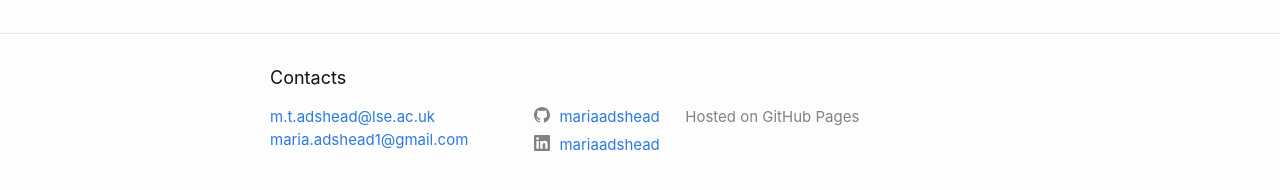
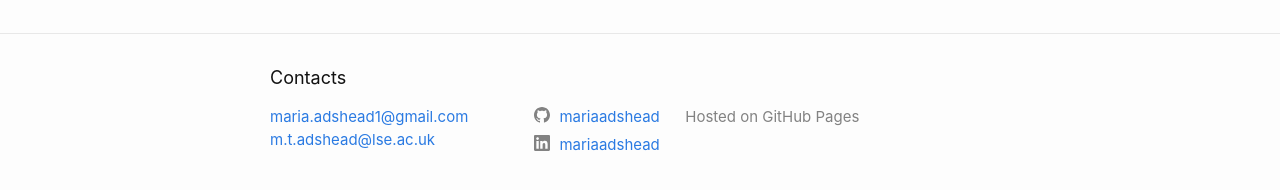
Before and after one commit to mariaadshead/mariaadshead.github.io, a Jekyll site: the page built from docs/index.markdown, in a window 1280 px wide. Shown: the part 684-874 px from the top of the page. Built offline with Jekyll 4.4.1, drawn with Linux system fonts in a browser that asks for light colours.

Commit message:
Update footer.html

```diff
--- a/docs/_includes/footer.html
+++ b/docs/_includes/footer.html
@@ -9,12 +9,12 @@
       <div class="footer-col footer-col-1">
         <ul class="contact-list">
           <li class="p-name">
-              {%- if site.alt_email -%}
-              <li><a class="u-email" href="mailto:{{ site.alt_email }}">{{ site.alt_email }}</a></li>
+              {%- if site.email -%}
+              <li><a class="u-email" href="mailto:{{ site.email }}">{{ site.email }}</a></li>
               {%- endif -%}
             </li>
-            {%- if site.email -%}
-            <li><a class="u-email" href="mailto:{{ site.email }}">{{ site.email }}</a></li>
+            {%- if site.alt_email -%}
+            <li><a class="u-email" href="mailto:{{ site.alt_email }}">{{ site.alt_email }}</a></li>
             {%- endif -%}
         </ul>
       </div>
```
